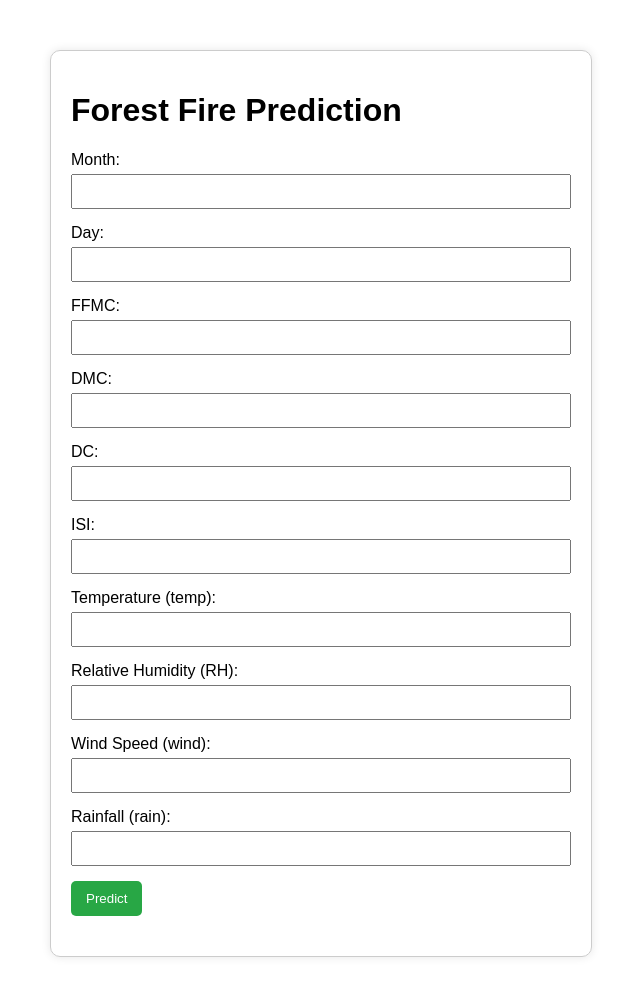
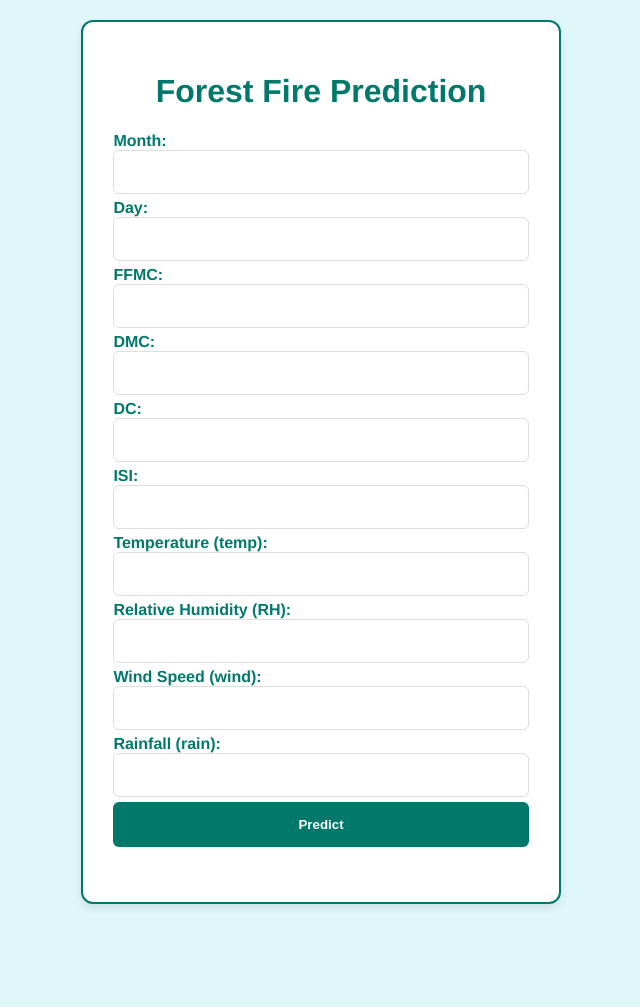
Before and after one commit to yudistiraadiyoga/TugasAkhir_AI, a Flask app: page / in a window 1280 px wide. Shown: the whole page, without its empty margins (319-959 px from the left). After the commit the page ends 908 px from the top, so only its background shows below. Run offline with Flask 3, Linux system fonts and the light colour scheme.

Commit message:
UPDATE UI

```diff
--- a/templates/index.html
+++ b/templates/index.html
@@ -6,47 +6,65 @@
     <title>Forest Fire Prediction</title>
     <style>
         body {
-            font-family: Arial, sans-serif;
+            font-family: 'Helvetica Neue', sans-serif;
+            background-color: #e0f7fa;
+            margin: 0;
+            display: flex;
+            justify-content: center;
+            align-items: center;
+            min-height: 100vh;
         }
         .container {
-            max-width: 500px;
-            margin: 50px auto;
-            padding: 20px;
-            border: 1px solid #ccc;
-            border-radius: 10px;
-            box-shadow: 0 0 10px rgba(0, 0, 0, 0.1);
-        }
-        .form-group {
-            margin-bottom: 15px;
+            max-width: 800px;
+            margin: 20px;
+            padding: 30px;
+            background: #fff;
+            border-radius: 12px;
+            box-shadow: 0 4px 8px rgba(0, 0, 0, 0.1);
+            border: 2px solid #00796b;
         }
         label {
-            display: block;
-            margin-bottom: 5px;
+            font-weight: bold;
+            margin-bottom: 8px;
+            color: #00796b;
         }
         input[type="text"] {
             width: 100%;
-            padding: 8px;
+            padding: 12px;
+            margin-bottom: 5px;
+            border: 1px solid #ddd;
+            border-radius: 6px;
             box-sizing: border-box;
+            font-size: 16px;
         }
         button {
-            padding: 10px 15px;
-            background-color: #28a745;
+            width: 100%;
+            padding: 15px;
+            background: #00796b;
             color: white;
             border: none;
-            border-radius: 5px;
+            border-radius: 6px;
             cursor: pointer;
+            font-weight: bold;
+            transition: background-color 0.3s;
         }
         button:hover {
-            background-color: #218838;
+            background: #004d40;
         }
         .result {
-            margin-top: 20px;
+            margin-top: 25px;
+            font-size: 20px;
+            color: #00796b;
+            text-align: center;
+        }
+        .error {
+            color: #d32f2f;
         }
     </style>
 </head>
 <body>
     <div class="container">
-        <h1>Forest Fire Prediction</h1>
+        <h1 style="text-align: center; color: #00796b;">Forest Fire Prediction</h1>
         <div class="form-group">
             <label for="month">Month:</label>
             <input type="text" id="month" name="month">
@@ -115,14 +133,20 @@
             })
             .then(response => response.json())
             .then(result => {
+                const resultDiv = document.getElementById('result');
                 if (result.error) {
-                    document.getElementById('result').innerText = result.error;
+                    resultDiv.innerText = result.error;
+                    resultDiv.className = 'result error';
                 } else {
-                    document.getElementById('result').innerText = `Prediction: ${result.prediction}, Accuracy: ${result.accuracy}`;
+                    resultDiv.innerText = `Prediction: ${result.prediction}, Accuracy: ${result.accuracy}`;
+                    resultDiv.className = 'result';
                 }
             })
             .catch(error => {
                 console.error('Error:', error);
+                const resultDiv = document.getElementById('result');
+                resultDiv.innerText = 'An error occurred. Please try again.';
+                resultDiv.className = 'result error';
             });
         }
     </script>
```
